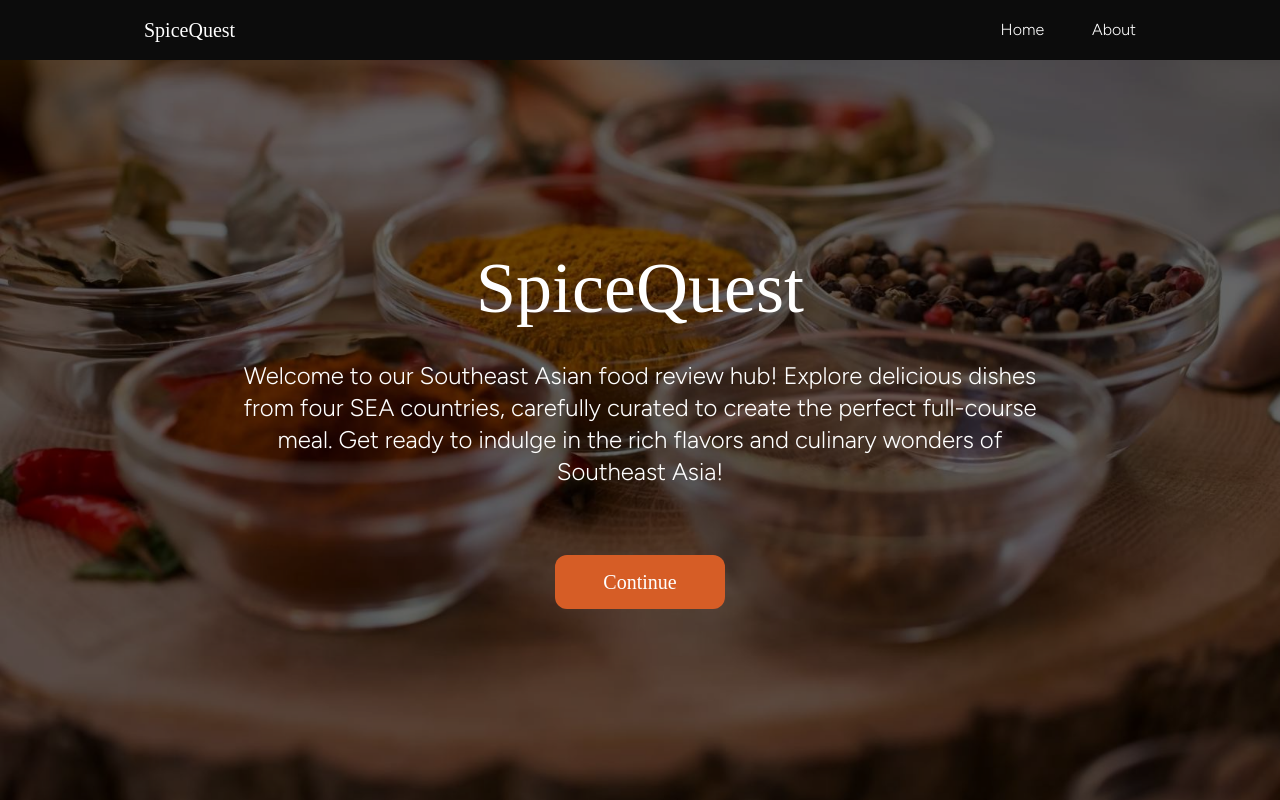
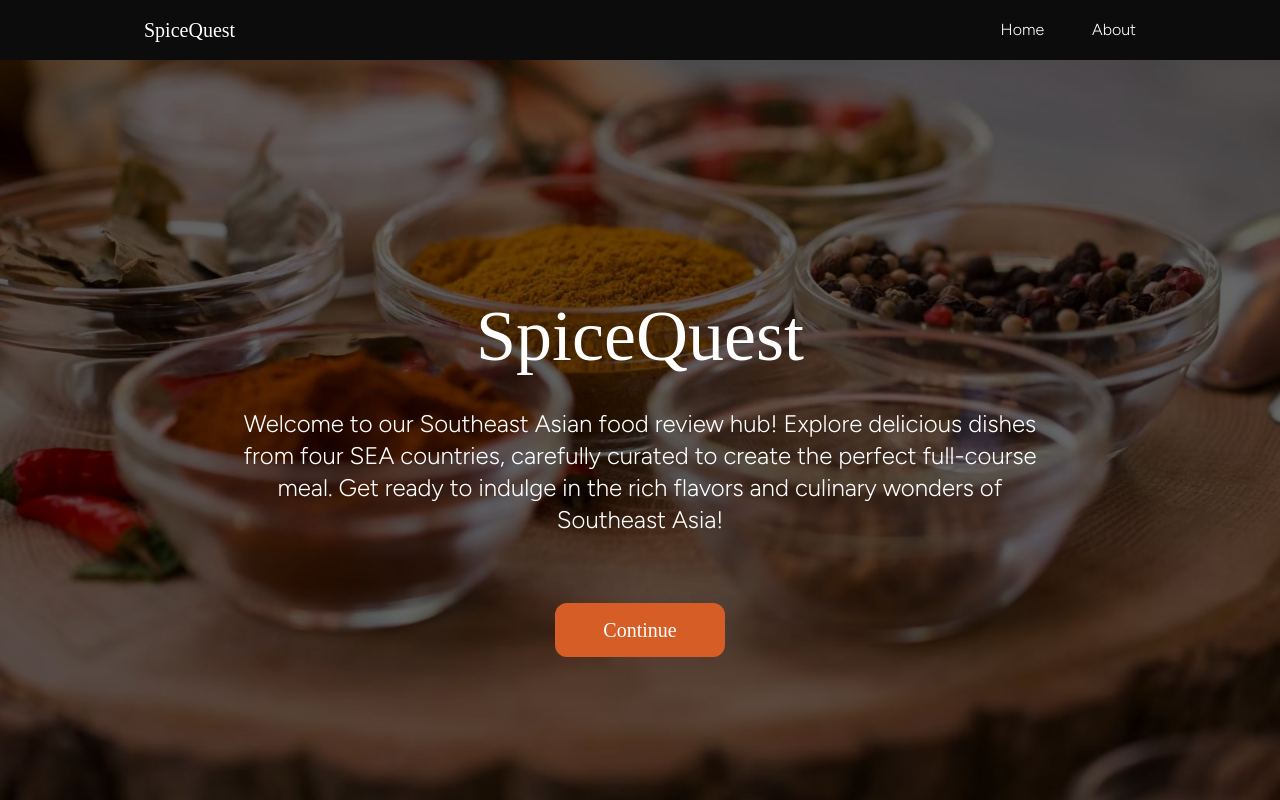
Before and after one commit to MrRyushi/GERPHIS-Creative-Food-Review, a Next.js app in the folder spicequest/: page / in a window 1280 px wide. Built offline with nearby package versions, Linux system fonts and the light colour scheme; a web font is replaced by a local one.

Commit message:
Moved Home Elements down

```diff
--- a/spicequest/app/page.tsx
+++ b/spicequest/app/page.tsx
@@ -15,7 +15,7 @@ export default function Home() {
       {/* Main Content */}
       <div className="text-center flex justify-center items-center py-32 xl:py-48">
         <div className="space-y-4 px-20 dm-serif-text text-white">
-          <p className="text-5xl sm:text-5xl md:text-5xl lg:text-6xl xl:text-7xl">
+          <p className="text-5xl sm:text-5xl md:text-5xl lg:text-6xl xl:text-7xl pt-2 md:pt-12">
             SpiceQuest
           </p>
           <p className="figtree text-lg md:text-lg lg:text-xl xl:text-2xl font-light pt-5 px-auto lg:px-20 xl:px-40">
```
